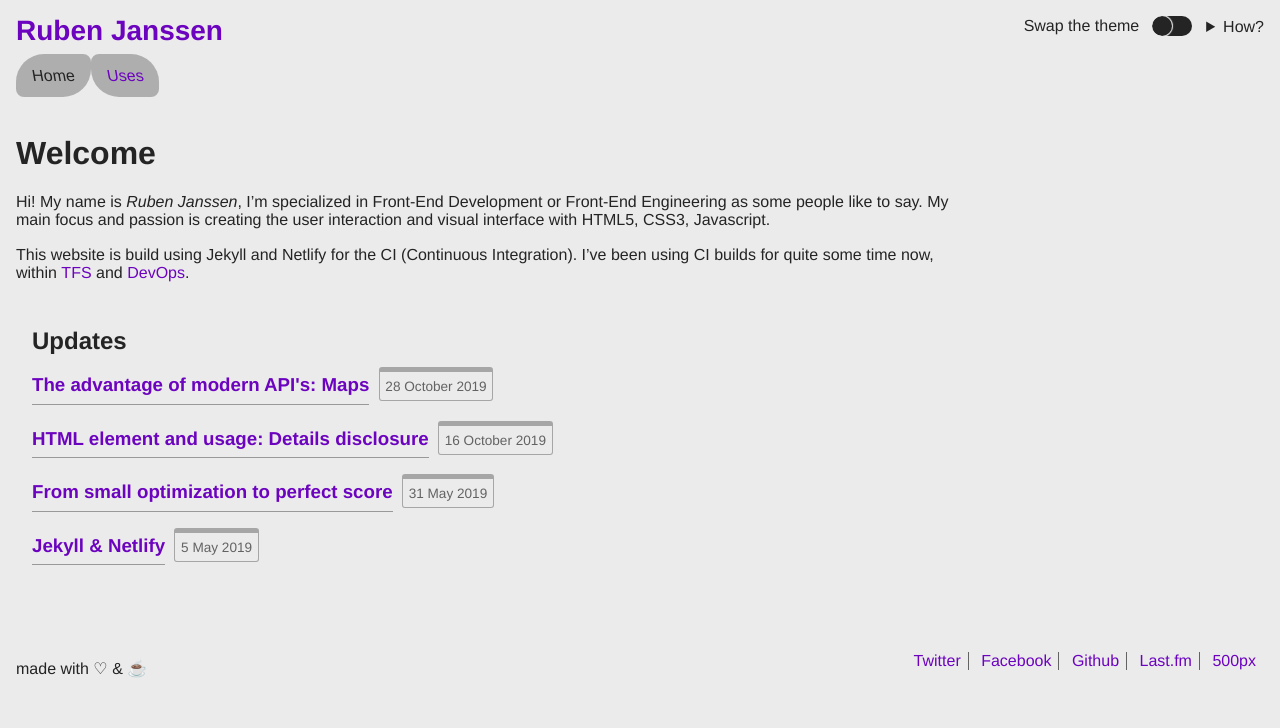
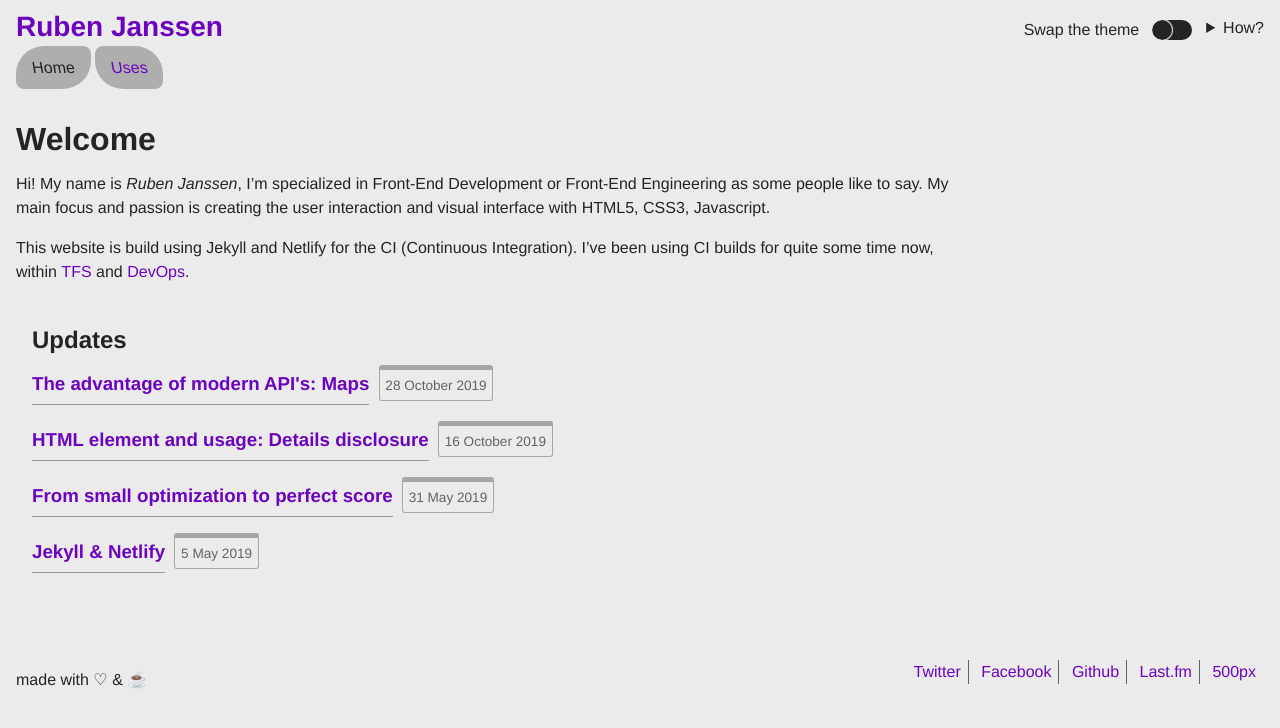
Before and after one commit to RubenJnl/rubenjanssen, a Jekyll site: the page built from index.md, in a window 1280 px wide. Shown: the top 728 px of the page. Built offline with Jekyll 4.4.1, drawn with Linux system fonts in a browser that asks for light colours.

Commit message:
🎨 Minor style changes

```diff
--- a/_sass/molecules/_nav.scss
+++ b/_sass/molecules/_nav.scss
@@ -22,6 +22,7 @@
   background-color: rgba(36, 36, 36 , .3);
   border-radius: 8px 28px 8px 28px;
   transition: all .3s ease;
+  margin-right: .25em;
 
   .swap & {
     background-color: rgba(235, 235, 235, .3);
--- a/_sass/molecules/_post.scss
+++ b/_sass/molecules/_post.scss
@@ -61,6 +61,7 @@
   text-align: center;
   position: relative;
   padding-top: 8px;
+  line-height: 1.25em;
 
   &.m-post-meta--small {
     font-size: .85em;
--- a/_sass/site.scss
+++ b/_sass/site.scss
@@ -22,6 +22,12 @@ html {
   color: var(--text);
   font-family: Helvetica, sans-serif;
   transition: background-color .5s ease;
+  font-size: 1.1em;
+  line-height: 1.5em;
+
+  @media screen and (min-width: 768px) {
+    font-size: 1em;
+  }
 
   &.swap {
     background-color: var(--swap-background);
```
Also changed, not shown: 1 other file.
